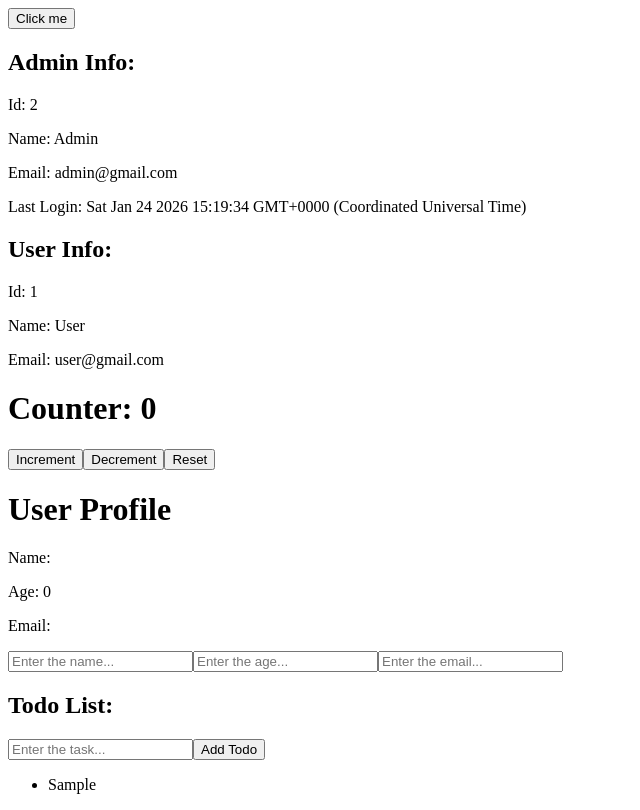
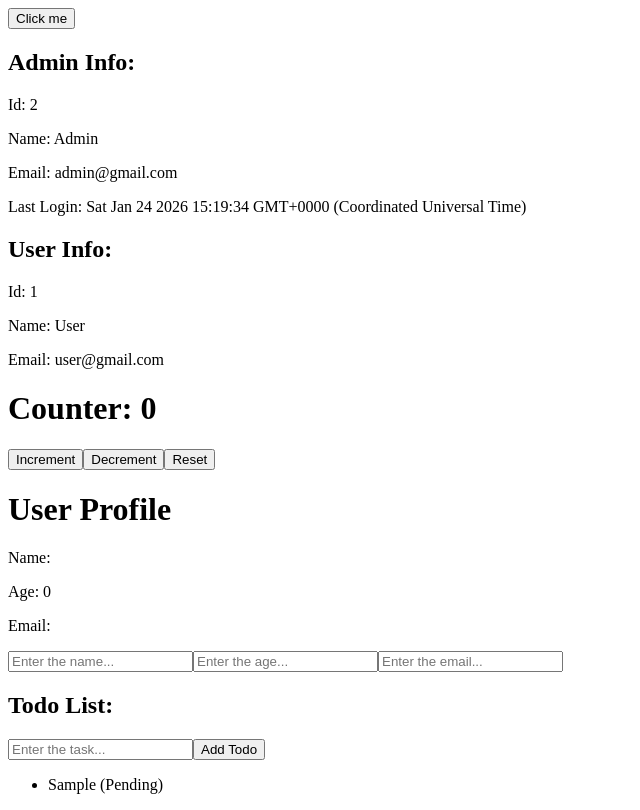
Before and after one commit to Hrisshhii/react-practice, a React (Vite) app in the folder Typescript-practice/: page / in a window 1280 px wide. Both pictures are taken after typing "Sample" into the empty fields and a click on the button "Add Todo". Shown: the whole page, without its empty margins (0-640 px from the left). Built offline with nearby package versions, Linux system fonts and the light colour scheme.

Commit message:
todo pending added

```diff
--- a/Typescript-practice/src/Components/Todo.tsx
+++ b/Typescript-practice/src/Components/Todo.tsx
@@ -27,7 +27,7 @@ const Todo = () => {
         <button onClick={addToDo}>Add Todo</button>
         <ul>
             {todos.map(todo=>(
-                <li key={todo.id}>{todo.task}</li>
+                <li key={todo.id}>{todo.task} {todo.completed ? "(Completed)": "(Pending)"}</li>
             ))}
         </ul>
     </div>
```
